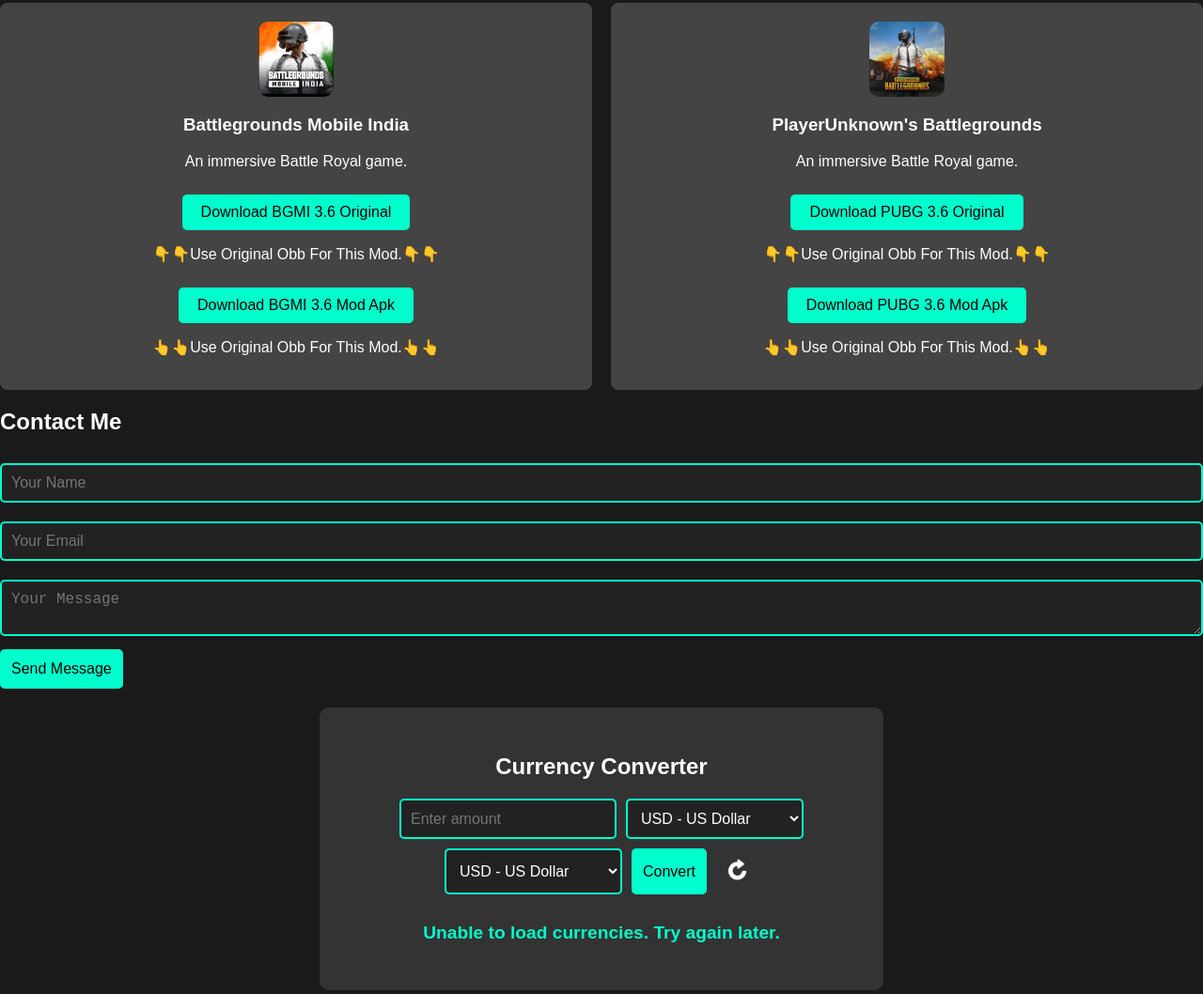
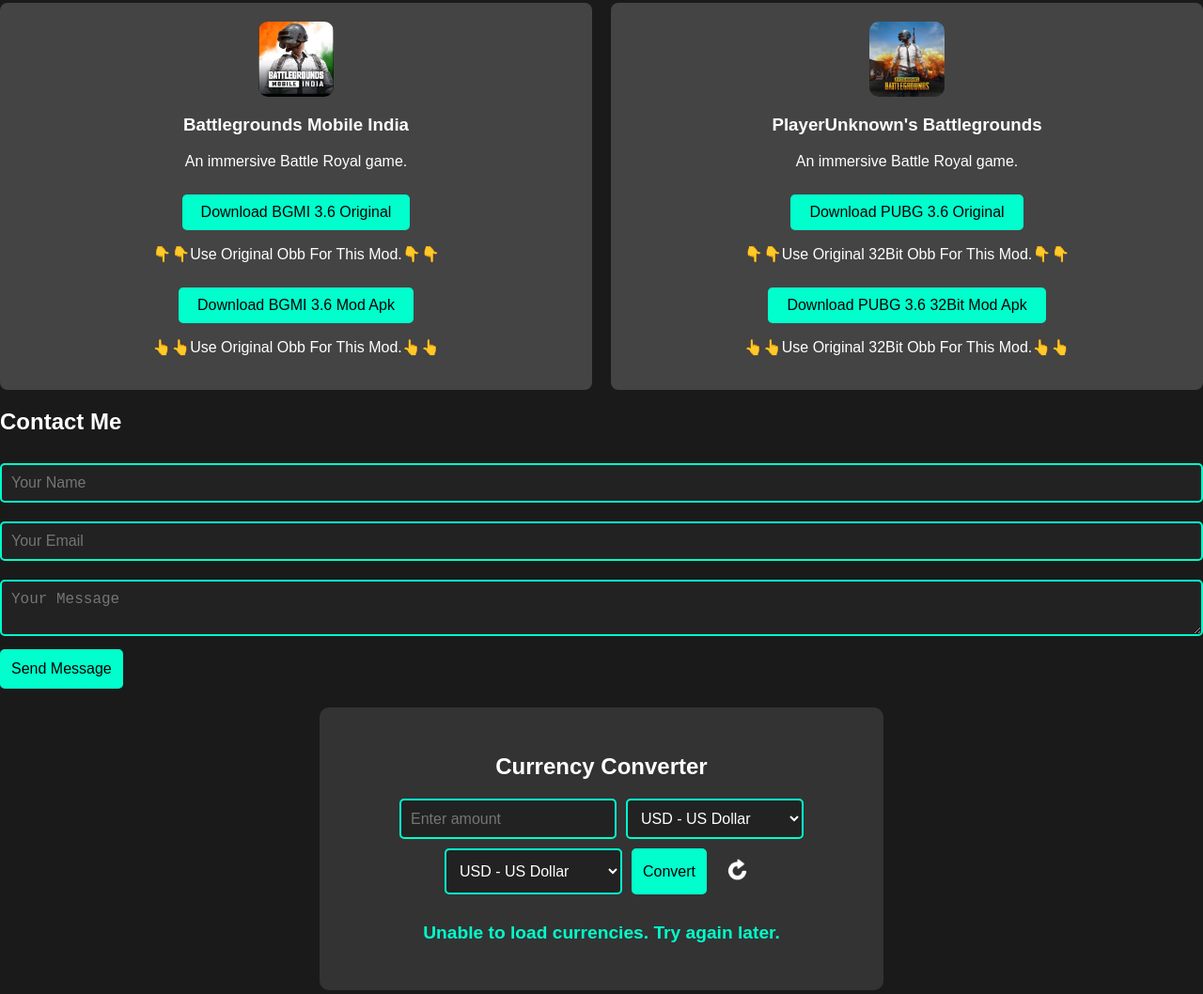
Before and after one commit to Hassan786gg/Gaming, a plain HTML site: page index.html in a window 1280 px wide. Shown: the part 665-1723 px from the top of the page at 94% size. Drawn offline with Linux system fonts and the light colour scheme; no server answers.

Commit message:
Add files via upload

```diff
--- a/index.html
+++ b/index.html
@@ -69,11 +69,11 @@
                 <h3 class="project-name">PlayerUnknown's Battlegrounds</h3>
                 <p class="project-description">An immersive Battle Royal game.</p>
                 <button class="download-button" onclick="downloadPUBG()">Download PUBG 3.6 Original</button>
-                <p>👇👇Use Original Obb For This Mod.👇👇</p>
+                <p>👇👇Use Original 32Bit Obb For This Mod.👇👇</p>
                 <button class="download-button" onclick="downloadedPUBG()">
-                  Download PUBG 3.6 Mod Apk
+                  Download PUBG 3.6 32Bit Mod Apk
                 </button>
-                <p>👆👆Use Original Obb For This Mod.👆👆</p>
+                <p>👆👆Use Original 32Bit Obb For This Mod.👆👆</p>
             </div>
 
             <!-- Game 3 -->
--- a/script.js
+++ b/script.js
@@ -111,7 +111,7 @@
 
 function downloadedPUBG() {
     const link = document.createElement('a');
-    link.href = 'https://www.mediafire.com/file/qimhojc5h3n91vp/PUBGM_GL%25F0%259F%258C%258D_3.6.0_Custom_Menu_32BIT.apk.7z/file?dkey=wewzzqesnvl&r=1008'; // Replace with actual APK link
+    link.href = 'https://drive.google.com/file/d/17NGbvTmqNkDE3ho8GAXdJh3Kqe7nff0-/view?usp=drivesdk'; // Replace with actual APK link
     link.download = 'PUBGM GL🌍 3.6.0 Custom Menu 32BIT.apk';
     link.click();
     alert('Your download will begin shortly.');
```
